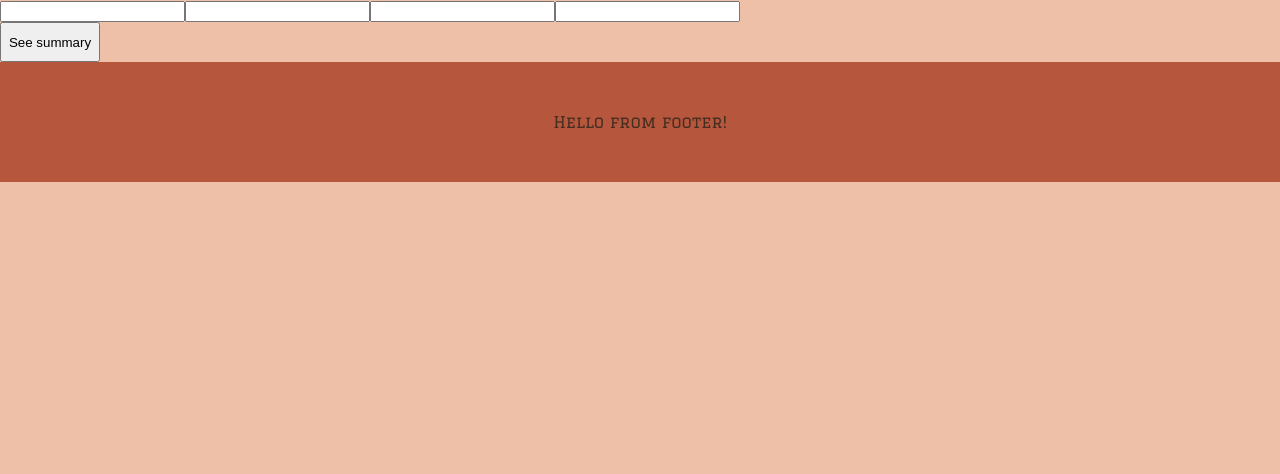
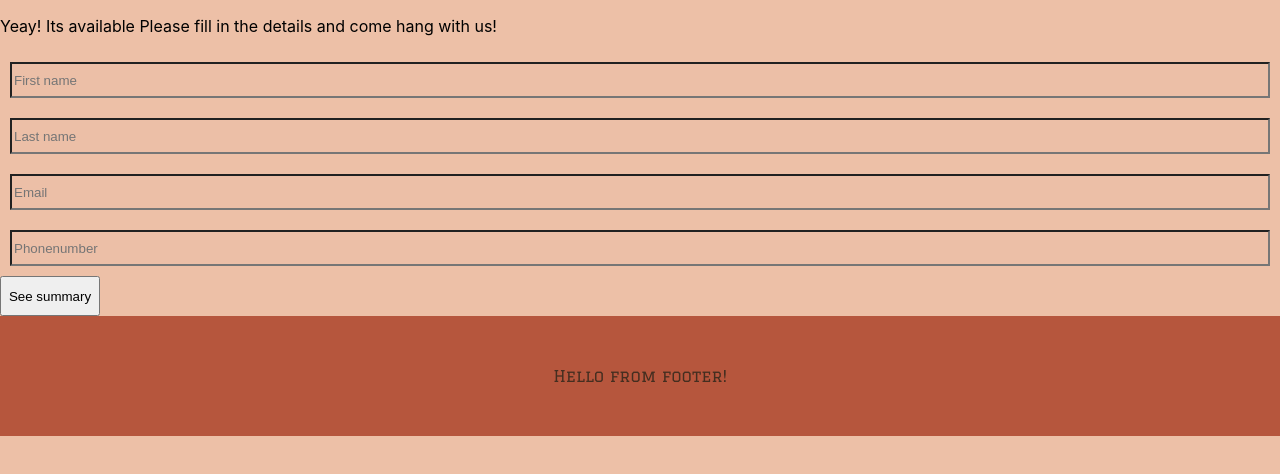
Before and after one commit to idasylven/final-project-portugal-bnb, a React (Create React App) app in the folder frontend/: page /book in a window 1280 px wide. Shown: the top 474 px of the page. Built offline with nearby package versions, Linux system fonts and the light colour scheme; what react-google-maps would draw is missing.

Commit message:
Initial styling structure of Book component

```diff
--- a/frontend/src/components/GuestDetails.css
+++ b/frontend/src/components/GuestDetails.css
@@ -0,0 +1,10 @@
+.guestdetails-box {
+  display: flex;
+  flex-direction: column;
+}
+
+input {
+  margin: 10px;
+  background: #edbfa797;
+  height: 30px;
+}
--- a/frontend/src/components/GuestDetails.js
+++ b/frontend/src/components/GuestDetails.js
@@ -1,10 +1,13 @@
 import React from 'react'
+
+import "./GuestDetails.css"
 
 const GuestDetails = ({ firstName, setFirstName, lastName, setLastName, email, setEmail, phoneNumber, setPhoneNumber }) => {
 
   return (
-    <div>
+    <div className="guestdetails-box">
       <input
+        placeholder="First name"
         label="First name"
         type="text"
         id="firstName"
@@ -12,18 +15,24 @@ const GuestDetails = ({ firstName, setFirstName, lastName, setLastName, email, s
         value={firstName}
       />
       <input
+        placeholder="Last name"
+        label="Lastname"
         type="text"
         id="lastName"
         onChange={event => setLastName(event.target.value)}
         value={lastName}
       />
       <input
+        placeholder="Email"
+        label="Email"
         type="text"
         id="email"
         onChange={event => setEmail(event.target.value)}
         value={email}
       />
       <input
+        placeholder="Phonenumber"
+        label="Phonenumber"
         type="text"
         id="phoneNumber"
         onChange={event => setPhoneNumber(event.target.value)}
--- a/frontend/src/pages/Book.css
+++ b/frontend/src/pages/Book.css
@@ -0,0 +1,41 @@
+.book-container {
+  background-image: url(/assets/images/hanging.jpg);
+  background-repeat: no-repeat;
+  background-size: cover;
+  width: 100%;
+  height: 100vh;
+  display: flex;
+  flex-direction: column;
+  justify-content: center;
+  align-items: center;
+}
+
+.book-welcome-text {
+  background: #edbfa797;
+  width: 70%;
+  height: 100px;
+  text-align: center;
+}
+
+.book-box {
+  border: solid white 1px;
+  display: flex;
+  flex-direction: column;
+  align-items: center;
+  height: 400px;
+  width: 70%;
+}
+
+.book-details {
+  border: solid red 1px;
+  display: flex;
+  flex-direction: column;
+  align-items: center;
+  justify-content: center;
+  height: 80%;
+  width: 100%;
+}
+
+button {
+  background: #edbfa797;
+}
--- a/frontend/src/pages/Book.js
+++ b/frontend/src/pages/Book.js
@@ -39,16 +39,24 @@ const Book = () => {
   }
 
   return (
-    <div>
+    <>
+      <section className="book-container">
+      <p className="book-welcome-text">Yeay! Its available
+        Please fill in the details and come hang with us!</p>
+        <div className="book-box">
+          <div className="book-details">
             <GuestDetails
               firstName={firstName} setFirstName={setFirstName}
               lastName={lastName} setLastName={setLastName}
               email={email} setEmail={setEmail}
               phoneNumber={phoneNumber} setPhoneNumber={setPhoneNumber}
             />
+          </div>
           <Button handleClick={onBookConfirm} label="See summary" />
+        </div>
+      </section>
       <Footer />
-    </div>
+     </>
   )
 }
 
```
Lines whose indentation alone changed are shown as unchanged.
